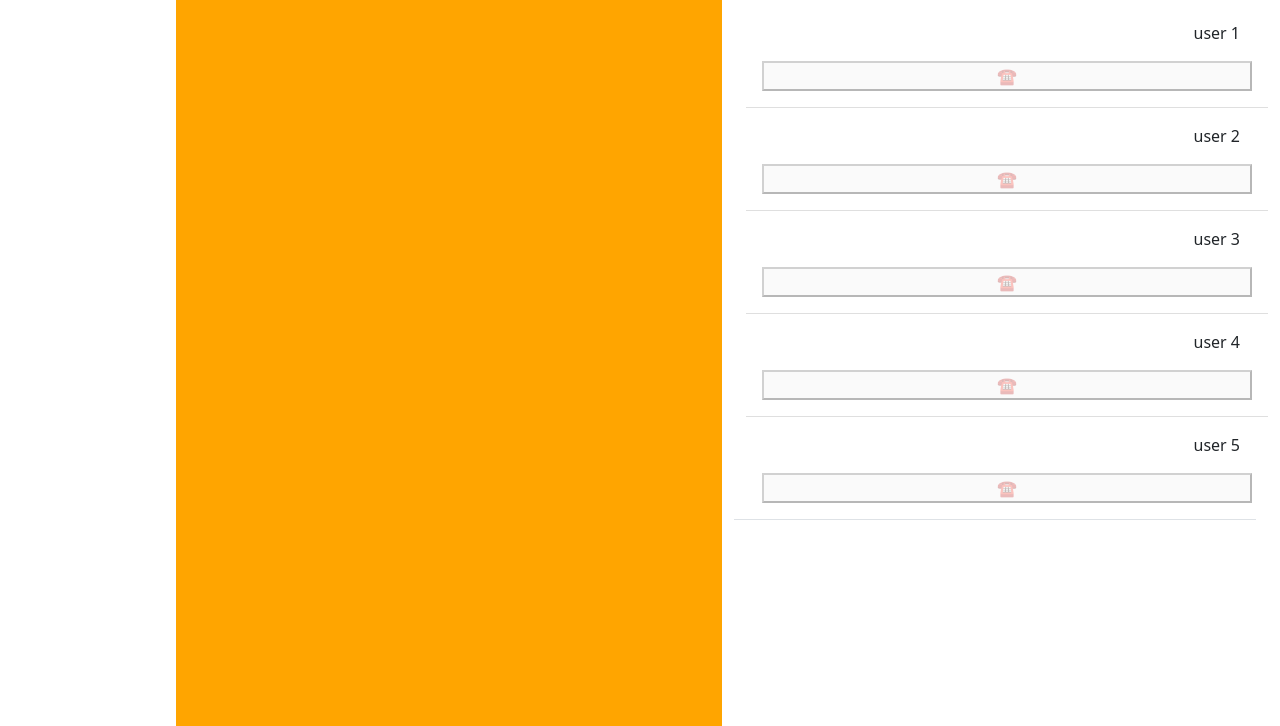
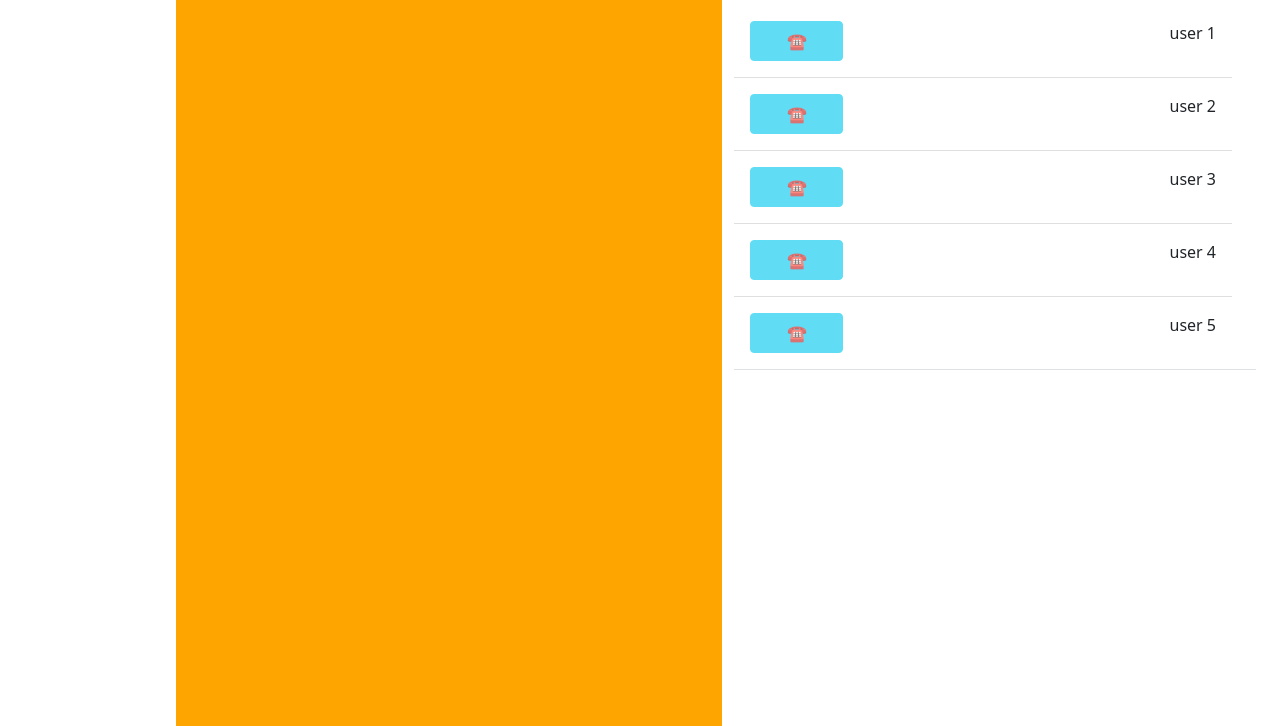
Before and after one commit to HamedJP/VideoChatAspNet, a plain HTML site: page wwwroot/index.html in a window 1280 px wide. Shown: the part 74-800 px from the top of the page. Drawn offline with Linux system fonts and the light colour scheme.

Commit message:
some improvement

```diff
--- /dev/null
+++ b/wwwroot/css/site.css
@@ -0,0 +1,4 @@
+.userContainer {
+  display: grid;
+  grid-template-columns: auto 20%;
+}
--- a/wwwroot/index.html
+++ b/wwwroot/index.html
@@ -4,8 +4,8 @@
     <meta charset="utf-8">
     <meta name="viewport" content="width=device-width, initial-scale=1">
 
-    <!-- Bootstrap CSS -->
     <link href="./bootstrap-5.0.2/css/bootstrap.min.css" rel="stylesheet">
+<link rel="stylesheet" href="./css/site.css">
 
     <title>Video Chat</title>
   </head>
--- a/wwwroot/js/components/sidebar.js
+++ b/wwwroot/js/components/sidebar.js
@@ -11,7 +11,7 @@ title.classList =
 
 let usersList = document.createElement('div')
 
-usersList.classList = 'list-group list-group-flush border-bottom scrollarea'
+usersList.classList = 'list-group list-group-flush border-bottom scrollarea container'
 
 let allUsers = [1, 2, 3, 4, 5]
 showUsersInSidebar(-1)
@@ -20,24 +20,6 @@ function selectUser(userId) {
     console.log(userId)
     usersList.innerHTML = ''
 
-    // for (let i = 0; i < allUsers.length; i++) {
-    //     let user = document.createElement('a')
-    //     user.id = `${allUsers[i]}`
-    //     if (user.id === userId) {
-    //         user.classList =
-    //             'list-group-item list-group-item-action active py-3 lh-tight'
-    //     }
-    //     else {
-    //         user.classList =
-    //             'list-group-item list-group-item-action py-3 lh-tight'
-    //     }
-    //     user.textContent = `user ${allUsers[i]}`
-    //     user.onclick = () => {
-    //         selectUser(user.id)
-
-    //     }
-    //     usersList.appendChild(user)
-    // }
 
     showUsersInSidebar(userId)
 }
@@ -47,31 +29,34 @@ function showUsersInSidebar(chosenUserId) {
 
         let callButton = document.createElement('button');
         callButton.textContent = "\u260E";
+        callButton.classList = 'btn btn-info';
+        callButton.onclick = () => {
+            console.log(`calling ${allUsers[i]}`)
+        }
 
-    let user = document.createElement('div')
+        let user = document.createElement('div')
         user.id = `${allUsers[i]}`
         if (user.id === chosenUserId) {
             user.classList =
-                'list-group-item list-group-item-action py-3 active lh-tight row';
+                'list-group-item list-group-item-action py-3 active lh-tight userContainer';
             callButton.disabled = false;
         } else {
             user.classList =
-                'list-group-item list-group-item-action py-3 lh-tight row';
+                'list-group-item list-group-item-action py-3 lh-tight userContainer';
             callButton.disabled = true;
         }
         let p = document.createElement('p');
         p.textContent = `user ${allUsers[i]}`;
         p.classList = "col";
         user.appendChild(p);
-  // callButton.style = "left: 5%;  position: absolute";
-    callButton.classList = " col";
-    // callButton.classList = "btn btn-primary col";
+        // callButton.style = "left: 5%;  position: absolute";
+        // callButton.classList = "btn btn-primary col";
         user.appendChild(callButton);
         user.onclick = () => {
             selectUser(user.id);
         };
         usersList.appendChild(user);
-}
+    }
 }
 
 
```
